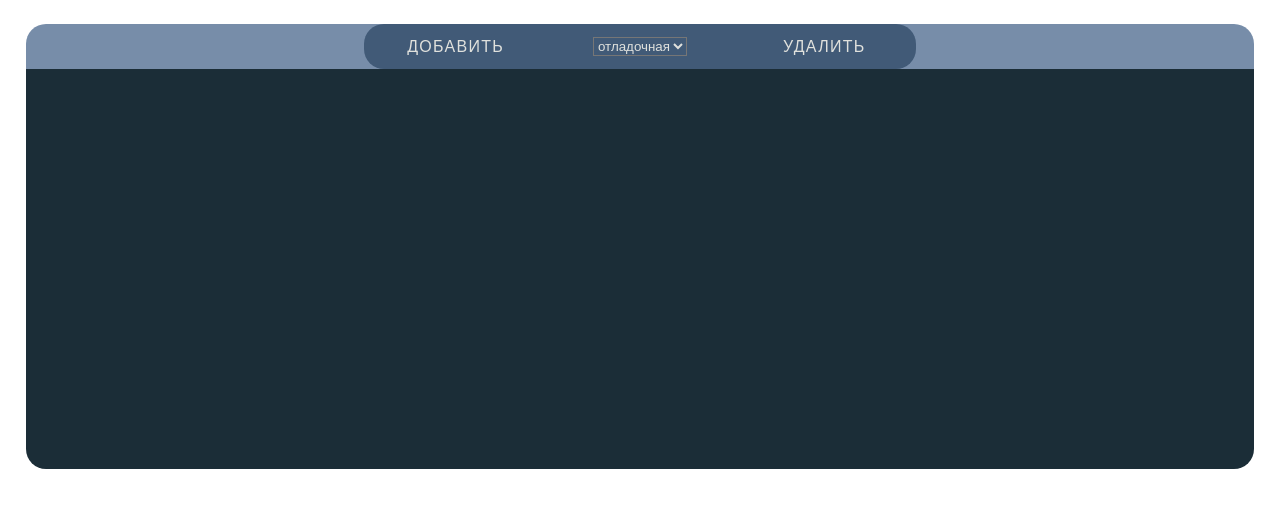
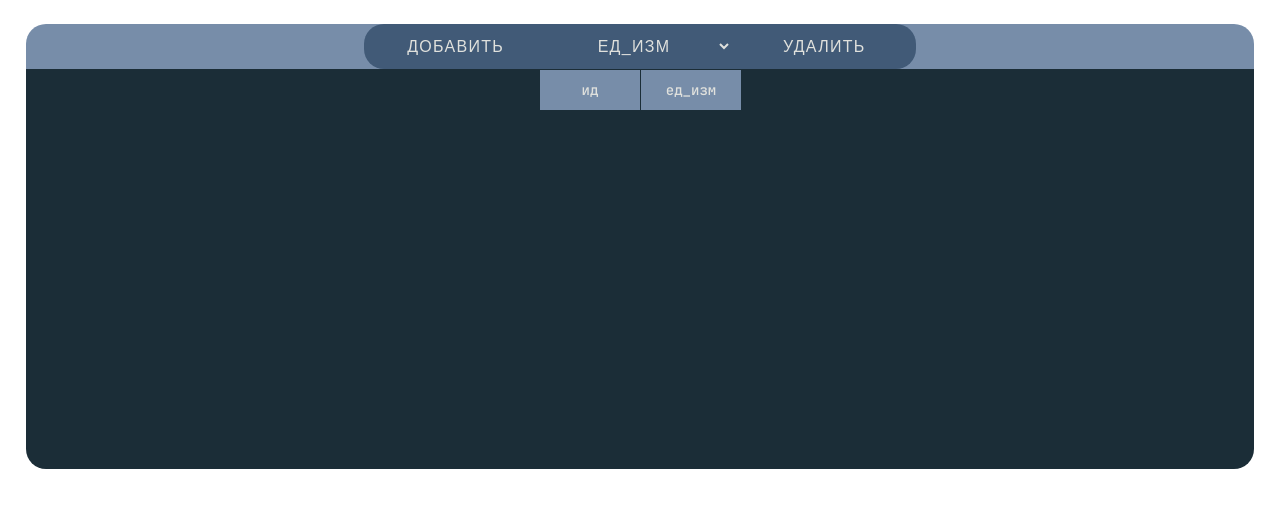
Before and after one commit to RRRayji/web-storage-php-, a PHP site: page / in a window 1280 px wide. Shown: the top 508 px of the page. Run offline with PHP 8.4, Linux system fonts and the light colour scheme; data that the repository does not hold is empty.

Commit message:
too many changes

```diff
--- a/index.php
+++ b/index.php
@@ -4,19 +4,16 @@
 	<meta charset="UTF-8">
 	<meta name="viewport" content="width=device-width, initial-scale=1.0">
 	<title>Storage</title>
-	<link rel="stylesheet" type="text/css" href="./style/css/style.css">
+	<link rel="stylesheet" type="text/css" href="/style/css/mystyle.css">
 </head>
 <body>
 	<nav></nav>
 
 	<header>
 		<button id="add" class="button">ДОБАВИТЬ</button>
-		<form class="button" method="post" action="">
+		<form id="select_form" method="post" action="">
 			<select name="table_name" id="table_name" onchange="this.form.submit()">
-				<option value="" name="first_element" id="first_element" disabled></option>
-				<option value="отладочная">отладочная</option>
-				<option value="ед_изм">ед_изм</option>
-				<option value="категория">категория</option>
+				<option value="" name="first_element" id="first_element"></option>
 			</select>
 		</form>
 		<button id="remove" class="button">УДАЛИТЬ</button>
@@ -32,15 +29,24 @@
 </body>
 </html>
 
+
 <?php
 
-$table_name = ($_POST["table_name"] == null) ? "отладочная" : $_POST["table_name"];
+$tables = Input::exec_tr("SELECT TABLE_NAME FROM INFORMATION_SCHEMA.TABLES WHERE TABLE_SCHEMA='CatalogDB';");
+foreach ($tables as $name) {
+    echo '<script>
+		document.querySelector(`#table_name`).innerHTML += `<option value="'. $name['TABLE_NAME'] .'">'. $name['TABLE_NAME'] .'</option>`;
+	</script>';
+}
+
+//		table's data
+$table_name = ($_POST["table_name"] == null) ? "ЕД_ИЗМ" : $_POST["table_name"];
 echo '<script>
-	document.getElementById(`first_element`).innerHTML = `'. $table_name .'`;
+	document.querySelector(`#first_element`).innerHTML = `'. strtoupper($table_name) .'`;
 </script>';
 
 echo '<script>
-	var scroller = document.getElementById(`scroller`);
+	var scroller = document.querySelector(`#scroller`);
 	scroller.innerHTML = `'. Output::get_table_cols($table_name) .'`;
 	scroller.innerHTML += `'. Output::get_table_data($table_name) .'`;
 </script>';
--- a/source/init.php
+++ b/source/init.php
@@ -134,7 +134,8 @@ class Input extends SQLData
 		if (isset(parent::$conn) && parent::$conn instanceof PDO)
 		{
 			$stm = parent::$conn->prepare($query);
-			return $stm->execute();
+			$stm->execute();
+			return;
 		}
 		print_r("conn value: " . parent::$conn);
 		die("Connection lost at exec_tr().");
--- a/style/css/style.css
+++ b/style/css/mystyle.css
@@ -30,7 +30,7 @@ body, html {
 }
 @font-face{
 	font-family: 'JetBrains Mono';
-	src: url('/style/fonts/JetBrainsMono-SemiBold.ttf') format('truetype');
+	src: url('../fonts/JetBrainsMono-SemiBold.ttf') format('truetype');
 }
 header{
 	margin: 3svh 2svw 0;
@@ -71,7 +71,19 @@ header{
 	transition: .5s all;
 	opacity: 0.5;
 }
+#select_form{
+	width: 15%;
+	min-width: 120px;
+	height: 100%;
+}
 #table_name{
+	text-align: center;
+	width: 100%;
+	height: inherit;
+	font: 16px Luminari, fantasy;
+	letter-spacing: 1.3px;
+	text-decoration: none;
+	border: none;
 	color: #e0e1dd;
 	background-color: #415a77;
 }
@@ -87,7 +99,7 @@ main{
 	background-color: #1b2d37;
 }
 #scroller{
-	width: 30svw;
+	/*		width: 30svw;		*/
 	min-width: 300px;
 	overflow: auto;
 }
@@ -98,6 +110,7 @@ main{
 	justify-content: center;
 	min-height: 30px;
 	height: 5svh;
+	border-top: 1px solid #1b2d37;
 }
 /*.row:first-child{						to finalize
 	max-height: 5svh;
@@ -114,6 +127,10 @@ main{
 	min-height: 100%;
 	min-width: 50px;
 	width: 33.333333%;									/* dynamic */
+	overflow: hidden;
+	white-space: nowrap;
+	text-overflow: ellipsis;
+	border-left: 1px solid #1b2d37;
 	color: #e0e1dd;
 	background-color: #415a77;
 }
@@ -128,3 +145,6 @@ main{
 	border-radius: inherit;
 	border-bottom-left-radius: 0;
 }
+.text{
+	justify-content: left;
+}
```
